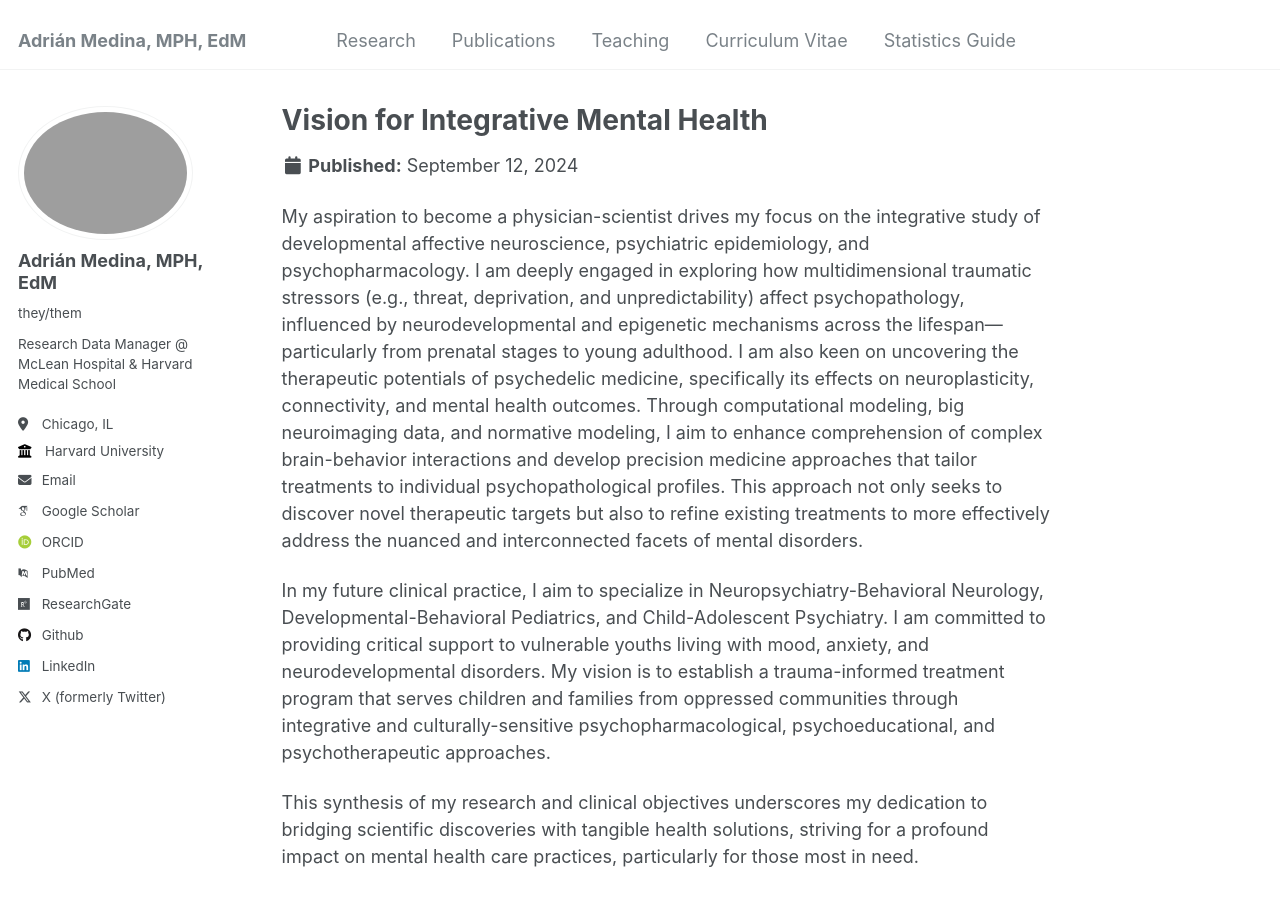
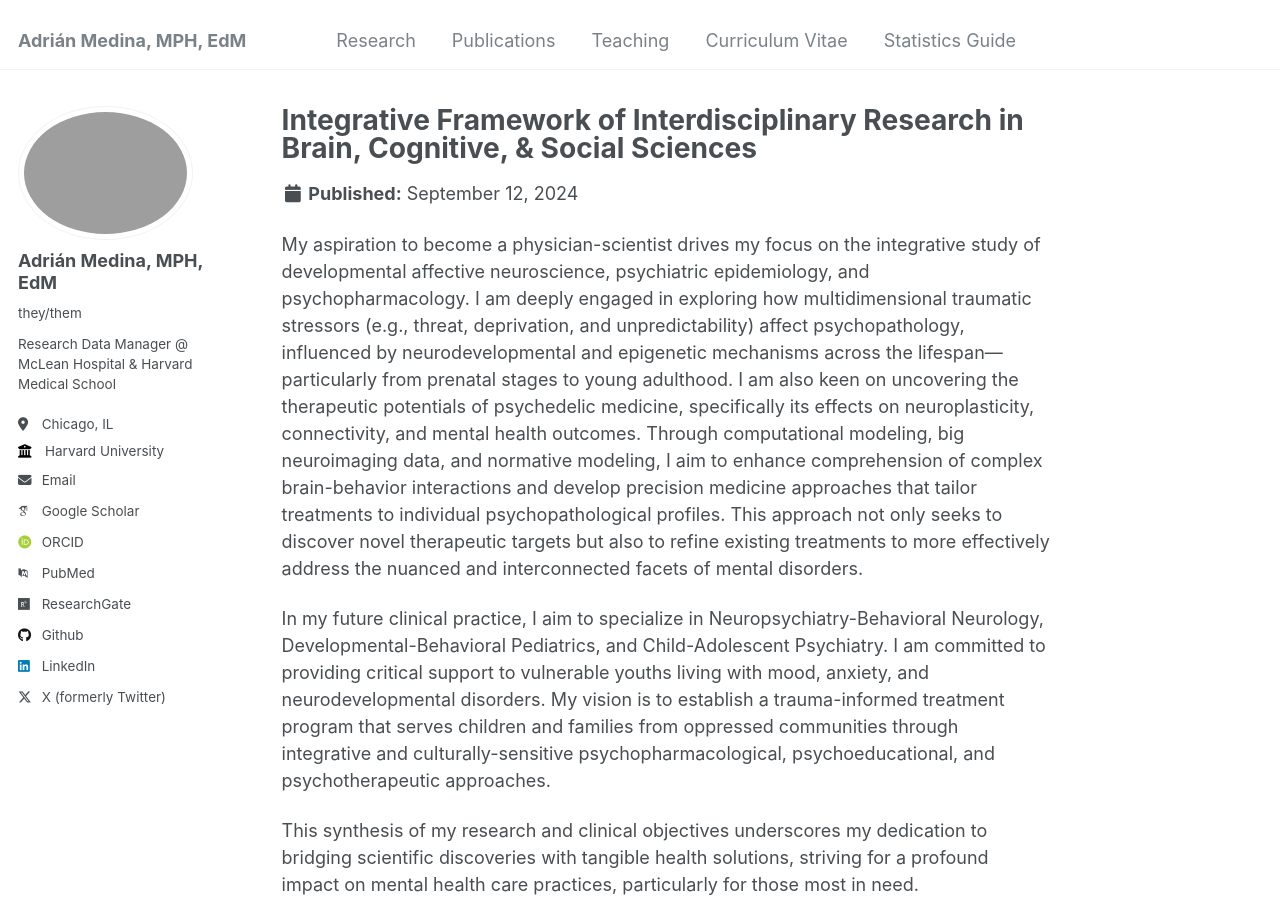
Before and after one commit to adrian-a-medina/adrian--medina.github.io, a Jekyll site: the page built from _research/research-0.5.md, in a window 1280 px wide and 900 px high. Built offline with Jekyll 4.4.1, drawn with Linux system fonts in a browser that asks for light colours; some web fonts are replaced.

Commit message:
Update research-0.5.md

```diff
--- a/_research/research-0.5.md
+++ b/_research/research-0.5.md
@@ -1,6 +1,6 @@
 ---
-title: "Vision for Integrative Mental Health"
-excerpt: "I am an aspiring physician-scientist deeply committed to the integrative study of developmental affective neuroscience, psychiatric epidemiology, and psychopharmacology. I explore the impact of multidimensional traumatic stressors on psychopathology, utilizing advanced methodologies like computational and normative modeling to develop precision medicine approaches. These efforts aim to refine treatments tailored to individual needs, particularly in behavioral neurology-neuropsychiatry, developmental-behavioral pediatrics, and child-adolescent psychiatry. I envision establishing a trauma-informed treatment program to support vulnerable youths, integrating scientific discoveries with clinical solutions to enhance mental health care for oppressed communities.<br/><img src='/images/Model Banner.svg'><br/><img src='/images/Model Diagram.svg'>"
+title: "Integrative Framework of Interdisciplinary Research in Brain, Cognitive, & Social Sciences"
+excerpt: "I am an aspiring physician-scientist deeply committed to the integrative study of developmental affective neuroscience, psychiatric epidemiology, and psychopharmacology. I explore the impact of multidimensional traumatic stressors on psychopathology, utilizing advanced methodologies like multilevel and normative modeling to develop precision medicine approaches. These efforts aim to refine treatments tailored to individual needs, particularly in behavioral neurology-neuropsychiatry, developmental-behavioral pediatrics, and child-adolescent psychiatry. I envision establishing a trauma-informed treatment program to support vulnerable youths, integrating scientific discoveries with clinical solutions to enhance mental health care for oppressed communities.<br/><img src='/images/Model Diagram.svg'>"
 collection: research
 ---
 
```
